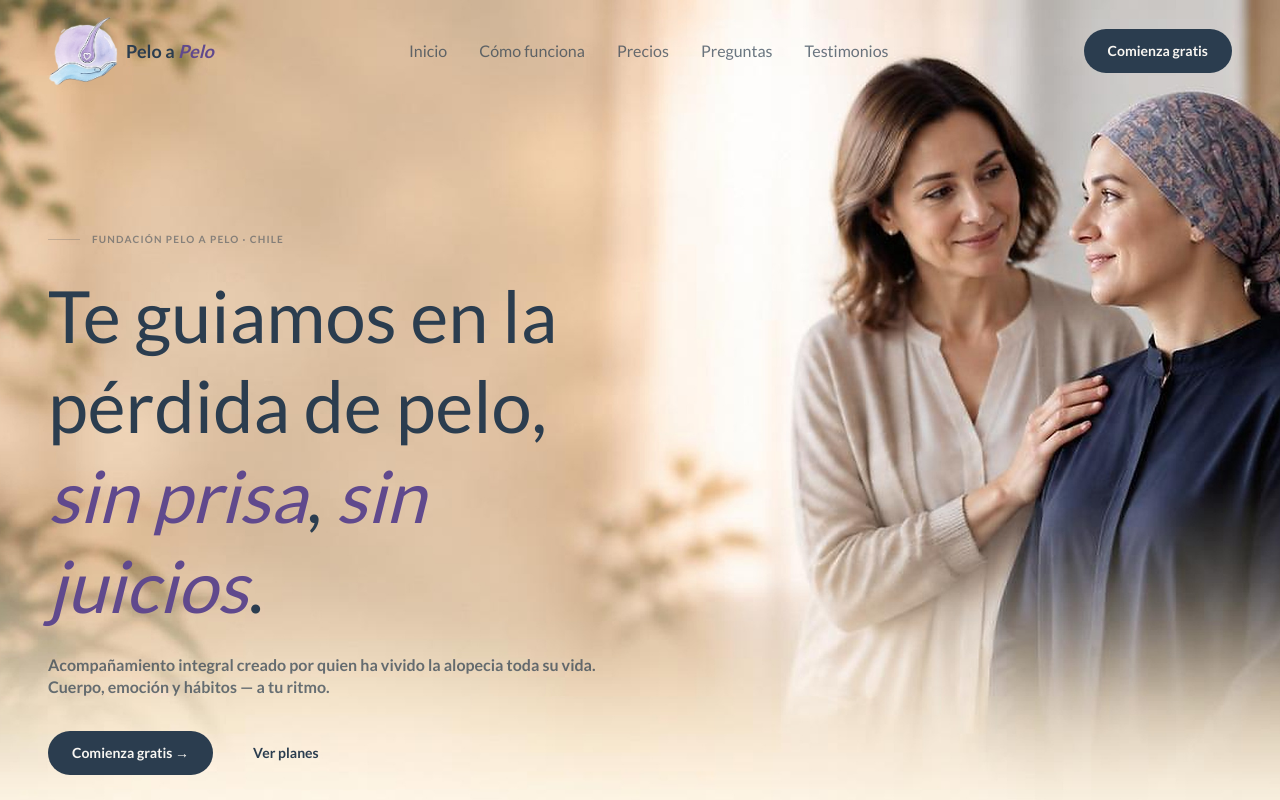
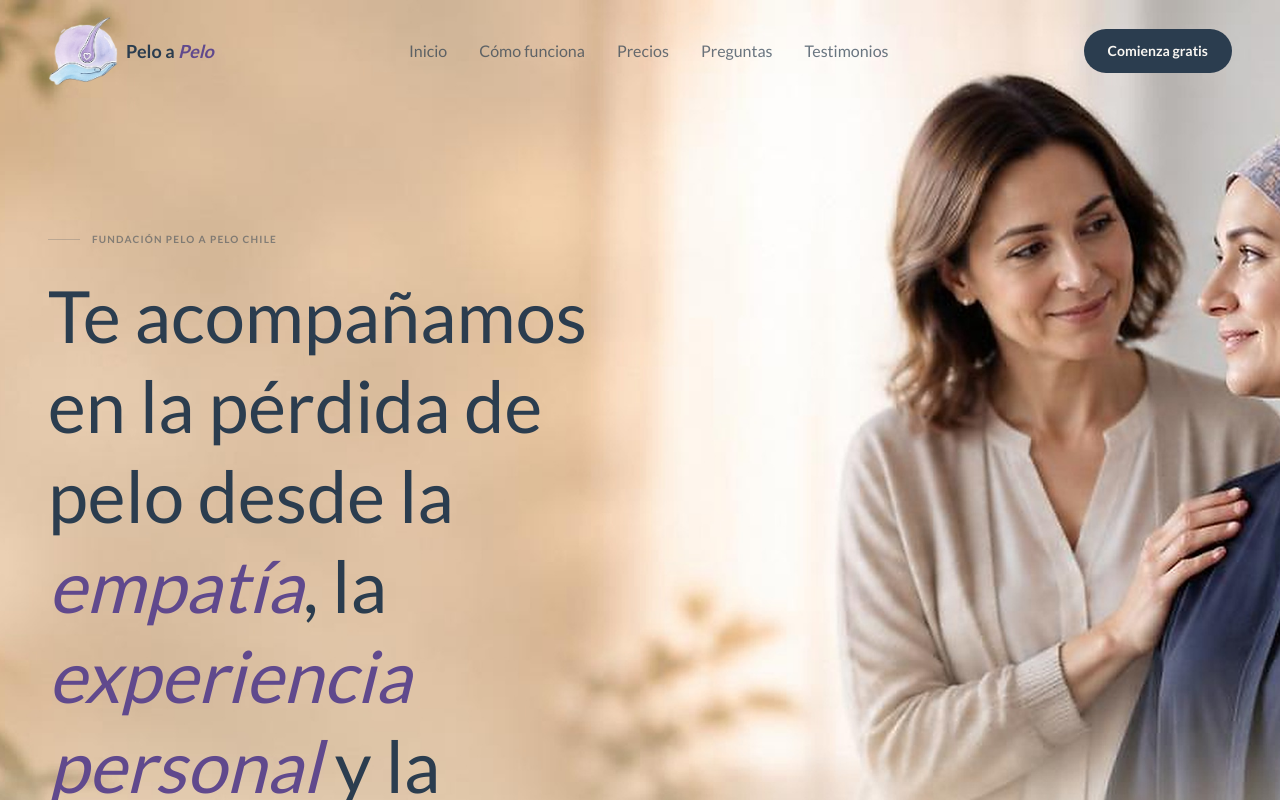
Before and after one commit to VicenteCastroIb/peloapelo-web-frontend, a Next.js app: page / in a window 1280 px wide. Shown: the top 800 px of the page. Built offline with nearby package versions, Linux system fonts and the light colour scheme; no server answers.

Commit message:
content: actualizar copy del Hero (eyebrow + h1)
- Eyebrow: 'Fundacion Pelo a Pelo Chile'
- H1: 'Te acompanamos en la perdida de pelo desde la empatia,
  la experiencia personal y la evidencia.' con las 3 palabras
  clave destacadas en cursiva/accent, igual que el patron anterior

```diff
--- a/components/sections/Hero.tsx
+++ b/components/sections/Hero.tsx
@@ -24,13 +24,14 @@ export default function Hero() {
         <FadeInOnScroll className="w-full sm:max-w-lg lg:max-w-xl">
           <div className="mb-6 flex items-center gap-3 text-h4-label text-navy/50">
             <span className="h-px w-8 bg-navy/20" />
-            Fundación Pelo a Pelo · Chile
+            Fundación Pelo a Pelo Chile
           </div>
 
           <h1 className="text-5xl font-normal leading-tight text-navy sm:text-6xl lg:text-7xl">
-            Te guiamos en la pérdida de pelo,{" "}
-            <span className="italic text-accent">sin prisa</span>,{" "}
-            <span className="italic text-accent">sin juicios</span>.
+            Te acompañamos en la pérdida de pelo desde la{" "}
+            <span className="italic text-accent">empatía</span>, la{" "}
+            <span className="italic text-accent">experiencia personal</span> y la{" "}
+            <span className="italic text-accent">evidencia</span>.
           </h1>
 
           <p className="mt-6 text-h3-sm font-normal text-navy/70">
```
